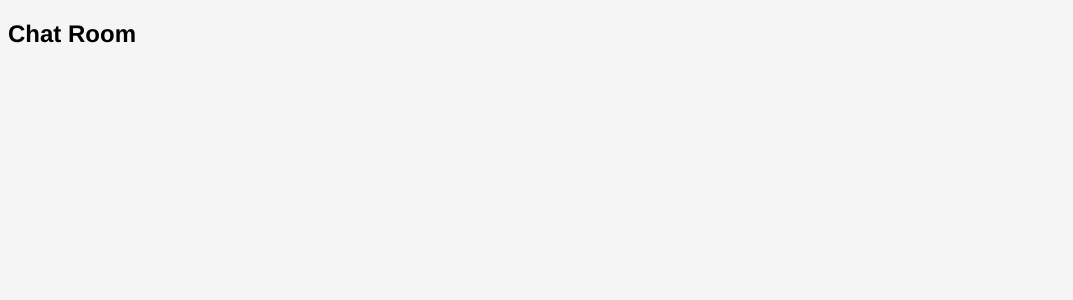
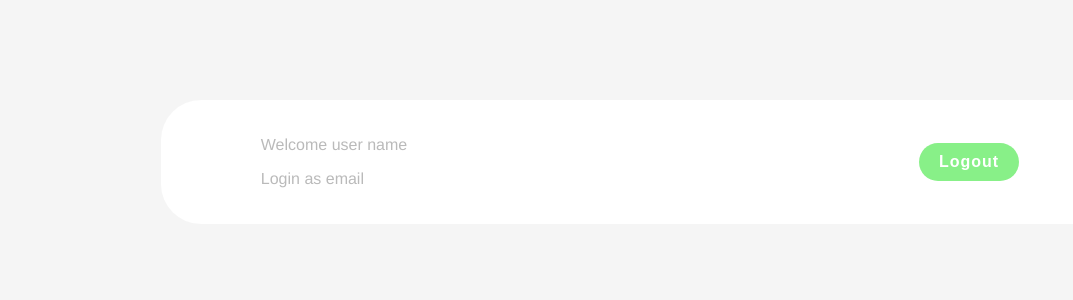
Before and after one commit to Zin-Mg-Nyunt/live-chat, a Vue app: page /chatroom in a window 1280 px wide. Shown: the top 300 px of the page, without its empty margins (0-1073 px from the left). Built offline with nearby package versions, Linux system fonts and the light colour scheme.

Commit message:
create chatroom page and nav style

```diff
--- a/src/assets/global.css
+++ b/src/assets/global.css
@@ -5,7 +5,7 @@ body{
     max-width: 60%;
     background-color: white;
     margin: 100px auto;
-    padding: 50px 100px;
+    padding: 20px 100px;
     border-radius: 40px;
 }
 .welcome form{
@@ -23,6 +23,9 @@ body{
     color: rgb(135, 135, 135);
     font-size: 16px;
 }
+.welcome input[type=password]{
+    margin-bottom: 30px;
+}
 .welcome input:focus{
     outline: none;
 }
@@ -39,7 +42,6 @@ button{
     font-size: 16px;
     letter-spacing: 1px;
     cursor: pointer;
-    margin-top: 20px;
 }
 button:active{
     background-color: rgb(171, 248, 171);
--- a/src/views/ChatroomPage.vue
+++ b/src/views/ChatroomPage.vue
@@ -1,5 +1,11 @@
 <template>
-  <h2>Chat Room</h2>
+  <nav class="navBar container">
+    <div>
+      <p>Welcome user name</p>
+      <p>Login as email</p>
+    </div>
+    <button>Logout</button>
+  </nav>
 </template>
 
 <script>
@@ -9,5 +15,9 @@ export default {
 </script>
 
 <style>
-
+  nav{
+    display: flex;
+    justify-content: space-between;
+    align-items: center;
+  }
 </style>
```
